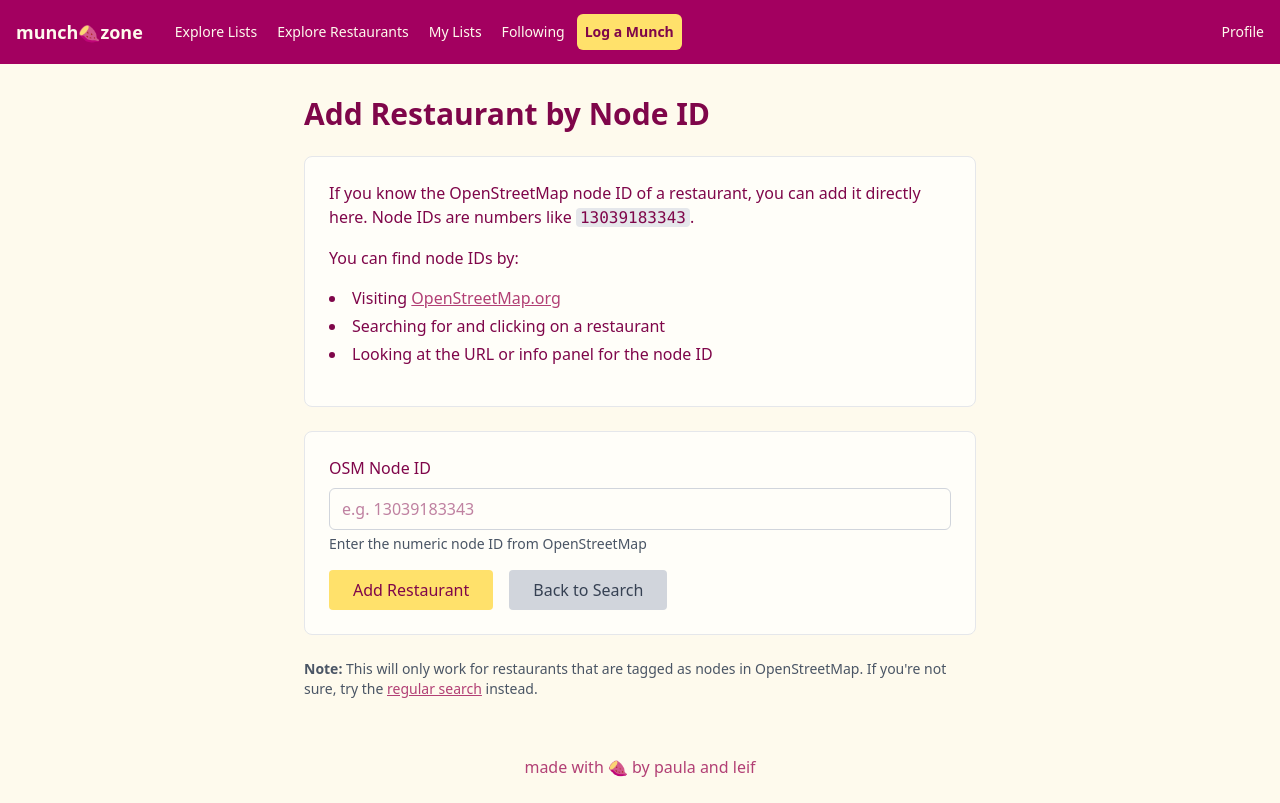
After one commit to leifmetcalf/munch-claude, a Django app: page /import/node-id/ in a window 1280 px wide. The commit adds this page. Run offline with Django 5.2, Linux system fonts and the light colour scheme; the visitor is signed in with stand-in values (Sample User, id 1); parts of the project's set-up code (start-up, migrations or seed data) failed here and were passed over.

Commit message:
Add direct restaurant import by OSM node ID
- Create new add_by_node_id view for direct OSM node ID input
- Add form template with instructions and example node ID (13039183343)
- Add URL pattern /import/node-id/ for the new functionality
- Update restaurant import page with link to node ID import option
- Validate numeric input and check for existing restaurants
- Maintain proper user attribution and error handling
- Provide clear navigation between search and direct ID input methods

This allows users who know specific OpenStreetMap node IDs to import restaurants directly without searching, making the import process more efficient for power users.

🤖 Generated with [Claude Code](https://claude.ai/code)

Co-Authored-By: Claude <noreply@anthropic.com>

```diff
--- a/lists/static/css/main.css
+++ b/lists/static/css/main.css
@@ -15,6 +15,9 @@
     --color-gray-50: oklch(98.5% 0.002 247.839);
     --color-gray-200: oklch(92.8% 0.006 264.531);
     --color-gray-300: oklch(87.2% 0.01 258.338);
+    --color-gray-400: oklch(70.7% 0.022 261.325);
+    --color-gray-600: oklch(44.6% 0.03 256.802);
+    --color-gray-700: oklch(37.3% 0.034 259.733);
     --color-black: #000;
     --color-white: #fff;
     --spacing: 0.25rem;
@@ -372,6 +375,12 @@
   .resize {
     resize: both;
   }
+  .list-inside {
+    list-style-position: inside;
+  }
+  .list-disc {
+    list-style-type: disc;
+  }
   .grid-cols-1 {
     grid-template-columns: repeat(1, minmax(0, 1fr));
   }
@@ -503,6 +512,12 @@
   .bg-gray-50 {
     background-color: var(--color-gray-50);
   }
+  .bg-gray-200 {
+    background-color: var(--color-gray-200);
+  }
+  .bg-gray-300 {
+    background-color: var(--color-gray-300);
+  }
   .bg-red-50 {
     background-color: var(--color-red-50);
   }
@@ -538,6 +553,9 @@
   }
   .p-8 {
     padding: calc(var(--spacing) * 8);
+  }
+  .px-1 {
+    padding-inline: calc(var(--spacing) * 1);
   }
   .px-2 {
     padding-inline: calc(var(--spacing) * 2);
@@ -636,6 +654,12 @@
   .text-black {
     color: var(--color-black);
   }
+  .text-gray-600 {
+    color: var(--color-gray-600);
+  }
+  .text-gray-700 {
+    color: var(--color-gray-700);
+  }
   .text-red-600 {
     color: var(--color-red-600);
   }
@@ -653,6 +677,9 @@
   }
   .text-yakiimo-purple-light {
     color: var(--color-yakiimo-purple-light);
+  }
+  .underline {
+    text-decoration-line: underline;
   }
   .shadow {
     --tw-shadow: 0 1px 3px 0 var(--tw-shadow-color, rgb(0 0 0 / 0.1)), 0 1px 2px -1px var(--tw-shadow-color, rgb(0 0 0 / 0.1));
@@ -688,6 +715,13 @@
     &:last-child {
       border-bottom-style: var(--tw-border-style);
       border-bottom-width: 0px;
+    }
+  }
+  .hover\:bg-gray-400 {
+    &:hover {
+      @media (hover: hover) {
+        background-color: var(--color-gray-400);
+      }
     }
   }
   .hover\:bg-yakiimo-cream {
@@ -737,6 +771,11 @@
       @media (hover: hover) {
         opacity: 90%;
       }
+    }
+  }
+  .focus\:border-transparent {
+    &:focus {
+      border-color: transparent;
     }
   }
   .focus\:border-yakiimo-yellow {
--- /dev/null
+++ b/lists/templates/lists/add_by_node_id.html
@@ -0,0 +1,68 @@
+{% extends 'base.html' %}
+
+{% block title %}Add Restaurant by Node ID - Munch{% endblock %}
+
+{% block content %}
+<div class="max-w-2xl mx-auto">
+    <h1 class="text-3xl font-bold text-yakiimo-purple mb-6">Add Restaurant by Node ID</h1>
+
+    <div class="bg-yakiimo-cream-light rounded-lg border border-gray-200 p-6 mb-6">
+        <p class="text-yakiimo-purple mb-4">
+            If you know the OpenStreetMap node ID of a restaurant, you can add it directly here.
+            Node IDs are numbers like <code class="bg-gray-200 px-1 rounded">13039183343</code>.
+        </p>
+
+        <p class="text-yakiimo-purple mb-4">
+            You can find node IDs by:
+        </p>
+        <ul class="list-disc list-inside text-yakiimo-purple mb-4 space-y-1">
+            <li>Visiting <a href="https://www.openstreetmap.org" target="_blank" class="text-yakiimo-purple-light hover:text-yakiimo-purple underline">OpenStreetMap.org</a></li>
+            <li>Searching for and clicking on a restaurant</li>
+            <li>Looking at the URL or info panel for the node ID</li>
+        </ul>
+    </div>
+
+    <div class="bg-yakiimo-cream-light rounded-lg border border-gray-200 p-6">
+        <form method="post">
+            {% csrf_token %}
+            <div class="mb-4">
+                <label for="osm_id" class="block text-yakiimo-purple font-medium mb-2">
+                    OSM Node ID
+                </label>
+                <input
+                    type="text"
+                    id="osm_id"
+                    name="osm_id"
+                    value="{{ osm_id|default:'' }}"
+                    placeholder="e.g. 13039183343"
+                    class="w-full px-3 py-2 border border-gray-300 rounded-md focus:outline-none focus:ring-2 focus:ring-yakiimo-yellow focus:border-transparent"
+                    required
+                >
+                <p class="text-sm text-gray-600 mt-1">Enter the numeric node ID from OpenStreetMap</p>
+            </div>
+
+            <div class="flex gap-4">
+                <button
+                    type="submit"
+                    class="bg-yakiimo-yellow hover:bg-yakiimo-yellow-hover text-yakiimo-purple px-6 py-2 rounded font-medium transition-colors"
+                >
+                    Add Restaurant
+                </button>
+                <a
+                    href="{% url 'restaurant_nominatim' %}"
+                    class="bg-gray-300 hover:bg-gray-400 text-gray-700 px-6 py-2 rounded font-medium transition-colors"
+                >
+                    Back to Search
+                </a>
+            </div>
+        </form>
+    </div>
+
+    <div class="mt-6">
+        <p class="text-sm text-gray-600">
+            <strong>Note:</strong> This will only work for restaurants that are tagged as nodes in OpenStreetMap.
+            If you're not sure, try the <a href="{% url 'restaurant_nominatim' %}" class="text-yakiimo-purple-light hover:text-yakiimo-purple underline">regular search</a> instead.
+        </p>
+    </div>
+</div>
+{% endblock %}
--- a/lists/urls.py
+++ b/lists/urls.py
@@ -5,6 +5,7 @@ from . import views
 urlpatterns = [
     path('', views.index, name='index'),
     path('import/', views.restaurant_nominatim, name='restaurant_nominatim'),
+    path('import/node-id/', views.add_by_node_id, name='add_by_node_id'),
     path('restaurants/', views.restaurant_index, name='restaurant_index'),
     path('list/', views.restaurantlist_index, name='restaurantlist_index'),
     path('list/create/', views.restaurantlist_create, name='restaurantlist_create'),
--- a/lists/views.py
+++ b/lists/views.py
@@ -967,3 +967,43 @@ def restaurant_reimport(request, restaurant_id):
 
     # For GET requests, redirect back to detail page
     return redirect('restaurant_detail', restaurant_id=restaurant.id)
+
+
+@login_required
+def add_by_node_id(request):
+    """Add restaurant by OSM node ID directly."""
+    if request.method == 'POST':
+        osm_id = request.POST.get('osm_id', '').strip()
+
+        if not osm_id:
+            messages.error(request, 'Please enter an OSM node ID.')
+            return render(request, 'lists/add_by_node_id.html')
+
+        # Validate that it's a number
+        try:
+            int(osm_id)
+        except ValueError:
+            messages.error(request, 'OSM node ID must be a number.')
+            return render(request, 'lists/add_by_node_id.html', {'osm_id': osm_id})
+
+        try:
+            # Check if restaurant already exists
+            existing_restaurant = Restaurant.objects.filter(
+                osm_type=Restaurant.OSMType.NODE,
+                osm_id=osm_id
+            ).first()
+
+            if existing_restaurant:
+                messages.info(request, f'"{existing_restaurant.name}" already exists in MunchZone. Redirecting to "{existing_restaurant.name}".')
+                return redirect('restaurant_detail', restaurant_id=existing_restaurant.id)
+
+            # Create restaurant from OSM node
+            restaurant = create_restaurant_from_osm(Restaurant.OSMType.NODE, osm_id, added_by=request.user)
+            messages.success(request, f'Restaurant "{restaurant.name}" added to database!')
+            return redirect('restaurant_detail', restaurant_id=restaurant.id)
+
+        except Exception as e:
+            messages.error(request, f'Error adding restaurant: {str(e)}')
+            return render(request, 'lists/add_by_node_id.html', {'osm_id': osm_id})
+
+    return render(request, 'lists/add_by_node_id.html')
```
Also changed, not shown: lists/templates/lists/restaurant_search.html (+8 -1 lines).
